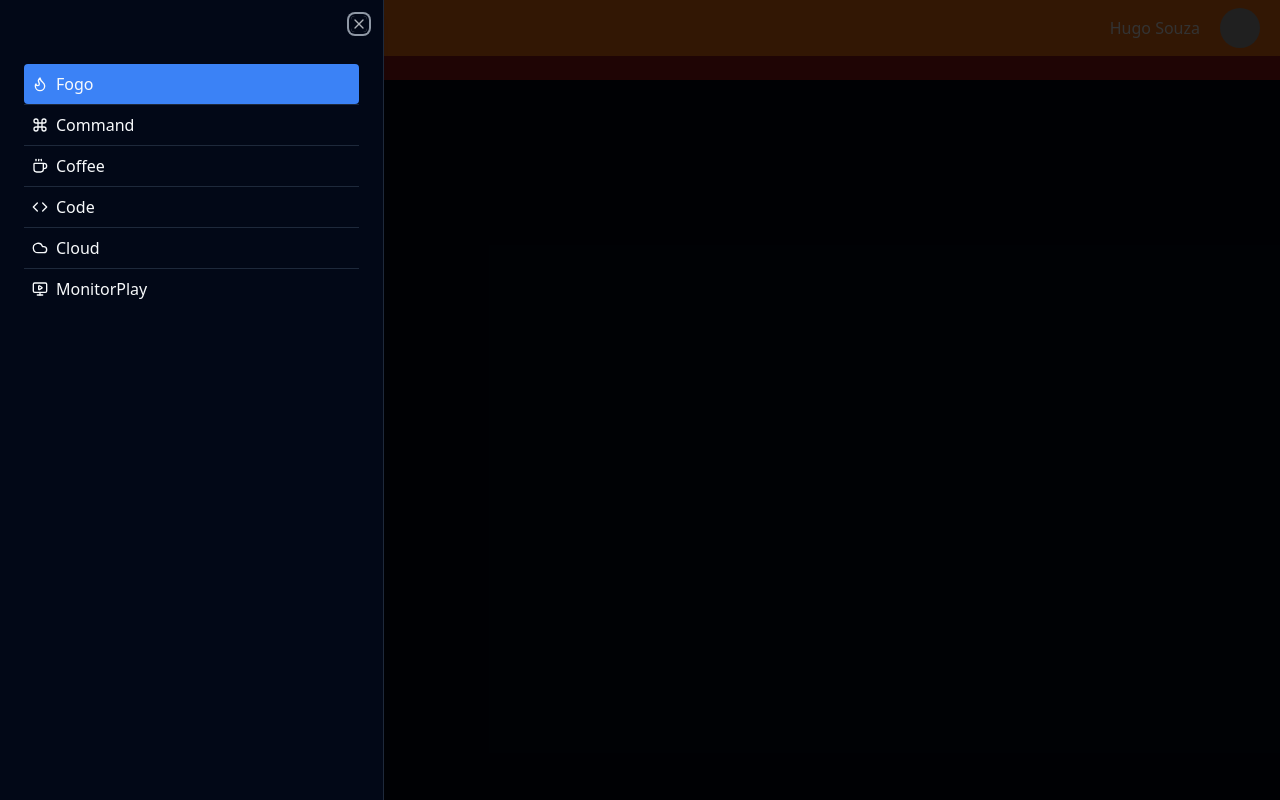
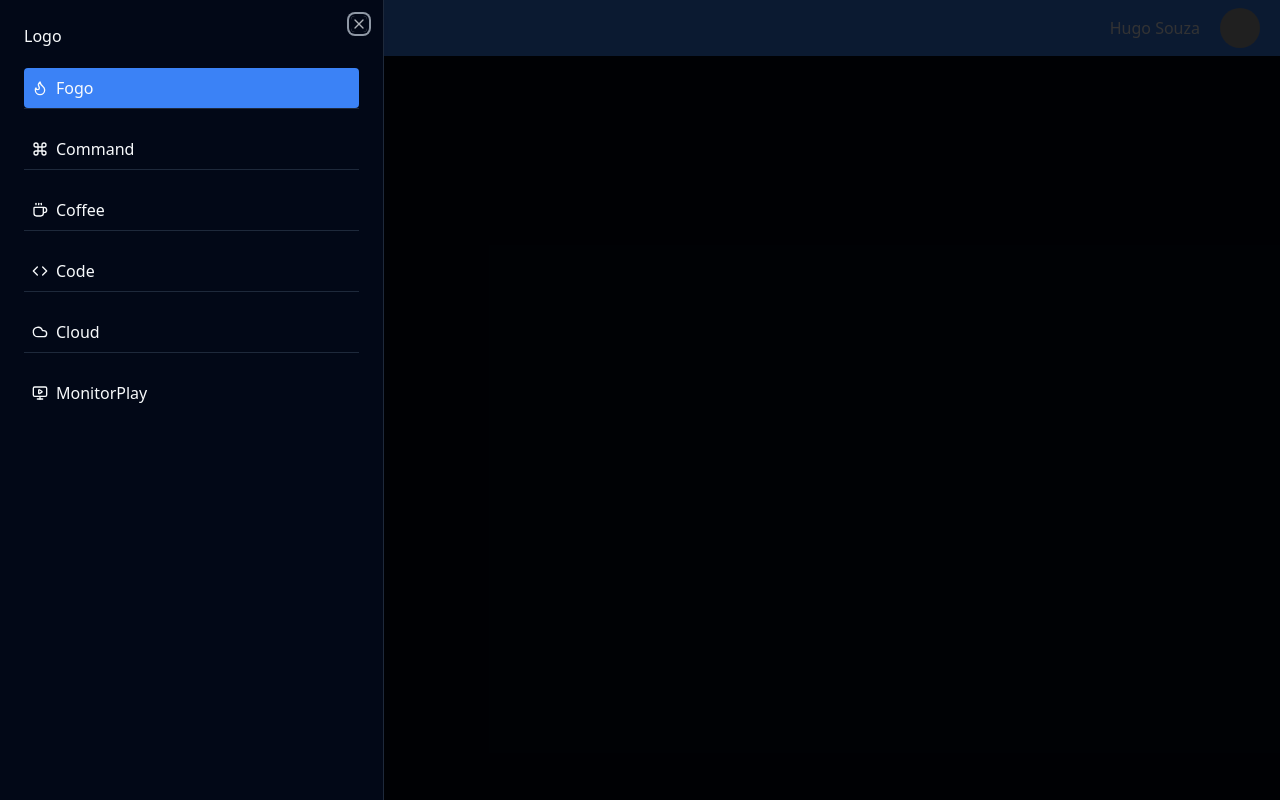
Before and after one commit to HugoSouza10/Dashboard-Shadcn, a React (Vite) app: page / in a window 1280 px wide. Both pictures are taken after a click on the icon 32 px from the left and 28 px from the top of the page. Built offline with nearby package versions, Linux system fonts and the light colour scheme; grey boxes are pictures that could not be loaded.

Commit message:
Feat: Componente item menu

```diff
--- a/src/components/Header/index.tsx
+++ b/src/components/Header/index.tsx
@@ -19,7 +19,7 @@ export const Header = () => {
         }
       };
     return(
-        <header className=' bg-orange-500 h-14 flex items-center pl-5 pr-5'>
+        <header className=' bg-blue-500 h-14 flex items-center pl-5 pr-5'>
             <div className="header-left flex flex-1">
                 {/*Menu lateral */}
                 <SideMenu/>
--- a/src/components/SideBar/index.tsx
+++ b/src/components/SideBar/index.tsx
@@ -1,12 +1,6 @@
 
 import {
   MenuIcon,
-  Flame,
-  Command,
-  Coffee,
-  Code,
-  Cloud,
-  MonitorPlay,
  } from "lucide-react"
 import {
     Sheet,
@@ -14,42 +8,26 @@ import {
     SheetTrigger
 } from "@/components/ui/sheet";
 import { Separator } from "@/components/ui/separator"
+import { ItemMenu } from "./item-menu";
 export const SideMenu = () => {
     return (
         <Sheet>
             <SheetTrigger asChild>
-                <MenuIcon/>
+                <MenuIcon className="cursor-pointer"/>
                 </SheetTrigger>
                 <SheetContent className="w-96" side = 'left'>
-                    <div className="flex items-center cursor-pointe p-2 bg-blue-500 mt-10 rounded-sm">
-                        <Flame className="mr-2 h-4 w-4" />
-                        <span>Fogo</span>
-                    </div>
-                    <Separator/>
-                    <div className="flex items-center cursor-pointer p-2">
-                        <Command className="mr-2 h-4 w-4" />
-                        <span>Command</span>
-                    </div>
-                    <Separator/>
-                    <div className="flex items-center cursor-pointer p-2">
-                        <Coffee className="mr-2 h-4 w-4" />
-                        <span>Coffee</span>
-                    </div>
-                    <Separator/>
-                    <div className="flex items-center cursor-pointer p-2">
-                        <Code className="mr-2 h-4 w-4" />
-                        <span>Code</span>
-                    </div>
-                    <Separator/>
-                    <div className="flex items-center cursor-pointer p-2 ">
-                        <Cloud className="mr-2 h-4 w-4" />
-                        <span>Cloud</span>
-                    </div>
-                    <Separator/>
-                    <div className="flex items-center cursor-pointer p-2">
-                        <MonitorPlay className="mr-2 h-4 w-4" />
-                        <span>MonitorPlay</span>
-                    </div>
+                    <div>Logo</div>
+                        <ItemMenu title={'Fogo'} icon={'Flame'} active={true}/>
+                        <Separator/>
+                        <ItemMenu title={'Command'} icon={'Command'}/>
+                        <Separator/>
+                        <ItemMenu title={'Coffee'} icon={'Coffee'}/>
+                        <Separator/>
+                        <ItemMenu title={'Code'} icon={'Code'}/>
+                        <Separator/>
+                        <ItemMenu title={'Cloud'} icon={'Cloud'}/>
+                        <Separator/>
+                        <ItemMenu title={'MonitorPlay'} icon={'MonitorPlay'}/>
                 </SheetContent>
         </Sheet>
     )
--- /dev/null
+++ b/src/components/SideBar/item-menu.tsx
@@ -0,0 +1,25 @@
+
+import * as Icons from "lucide-react"; // Importe todos os ícones disponíveis
+
+
+type LucideIconName =
+"Menu" | "Flame" |
+"Command" | "Coffee" |
+"Code" | "Cloud" |
+"MonitorPlay";
+
+type Props = {
+    title: string;
+    icon: LucideIconName; // Chave do tipo de ícone disponível em "lucide-react"
+    active?: boolean; // Propriedade opcional para indicar se o item está ativo
+}
+
+export const ItemMenu = ({title, icon, active}: Props) => {
+    const IconComponent = Icons[icon]; // Selecione o componente de ícone dinamicamente
+    return(
+    <div className={`flex items-center cursor-pointer p-2 mt-5 rounded-sm ${active ? 'bg-blue-500' : ''}`}>
+        {IconComponent && <IconComponent className="mr-2 h-4 w-4" />} {/* Renderize o ícone se fornecido */}
+        <span>{title}</span>
+    </div>
+    )
+}
--- a/src/components/Theme/index.tsx
+++ b/src/components/Theme/index.tsx
@@ -11,7 +11,7 @@ export const Theme = ({children}:Props) => {
             <div className='Area'>
                 <Header/>
                 <div className='Container-geral flex h-full'>
-                    <div className='Page flex-1 pl-5 bg-red-800'>
+                    <div className='Page flex-1 pl-5'>
                         {children}
                     </div>
                 </div>
```
